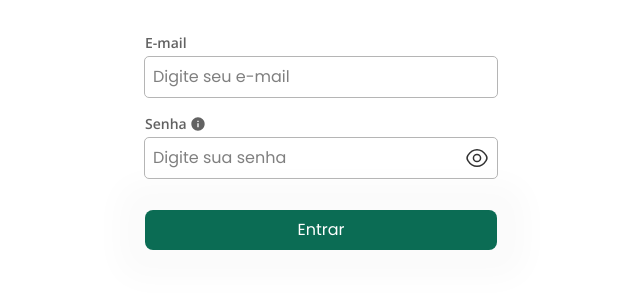
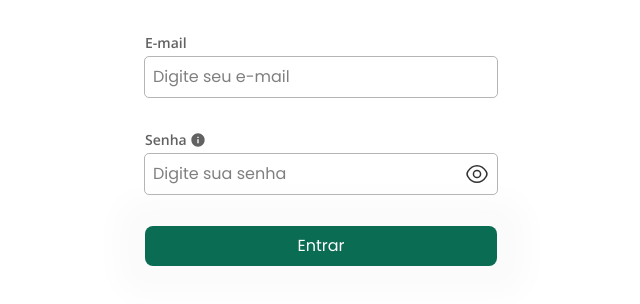
Before and after one commit to GabrielAlvesBM/onboard-guina, a React (Vite) app: page /auth/login in a window 1280 px wide. Shown: the top 304 px of the page, without its empty margins (319-959 px from the left). Built offline with nearby package versions, Linux system fonts and the light colour scheme.

Commit message:
refactor: change the way to apply the fields

```diff
--- a/src/app/modules/auth/login.page.tsx
+++ b/src/app/modules/auth/login.page.tsx
@@ -1,15 +1,21 @@
 import Form from "../../../atomic/org.form/form.component";
 import { loginSchema, LoginData } from "../../../atomic/org.form/form.schemas";
-import { Fields } from "../../../atomic/shared/types";
+import {
+  TextFormFields,
+  PasswordFormFields,
+} from "../../../atomic/mol.input-fields";
 
 const LoginPage = () => {
-  const fields: Fields<LoginData>[] = [
+  const emailFields = [
     {
       name: "email",
       label: "E-mail",
       type: "email",
       placeholder: "Digite seu e-mail",
     },
+  ];
+
+  const passwordFields = [
     {
       name: "password",
       label: "Senha",
@@ -25,12 +31,10 @@ const LoginPage = () => {
 
   return (
     <main className="flex gap-2xs w-full max-w-[400px] m-auto">
-      <Form
-        schema={loginSchema}
-        fields={fields}
-        onSubmit={handleSubmit}
-        buttonLabel="Entrar"
-      />
+      <Form schema={loginSchema} onSubmit={handleSubmit} buttonLabel="Entrar">
+        <TextFormFields fields={emailFields} />
+        <PasswordFormFields fields={passwordFields} />
+      </Form>
     </main>
   );
 };
--- /dev/null
+++ b/src/atomic/mol.input-fields/index.ts
@@ -0,0 +1,4 @@
+export {
+  PasswordFormFields,
+  TextFormFields,
+} from "./input-fields.component";
--- /dev/null
+++ b/src/atomic/mol.input-fields/input-fields.component.tsx
@@ -0,0 +1,68 @@
+import { FC } from "react";
+import TextInput from "../atm.text-input";
+import PasswordInput from "../atm.password-input";
+import { useFormContext } from "react-hook-form";
+import { FormFieldsProps } from "../shared/types";
+
+// Componente para campos de texto
+export const TextFormFields: FC<FormFieldsProps> = ({ fields }) => {
+  const {
+    register,
+    formState: { errors },
+  } = useFormContext();
+
+  return (
+    <div className="flex flex-col gap-xs">
+      {fields.map((field) => (
+        <TextInput
+          key={field.name}
+          label={field.label}
+          type={field.type || "text"}
+          placeholder={field.placeholder}
+          status={errors[field.name] ? "error" : field.status}
+          infoIcon={field.infoIcon}
+          {...register(field.name)}
+          caption={
+            errors[field.name]
+              ? {
+                  text: errors[field.name]?.message as string,
+                  status: "error",
+                }
+              : undefined
+          }
+        />
+      ))}
+    </div>
+  );
+};
+
+// Componente para campos de senha
+export const PasswordFormFields: FC<FormFieldsProps> = ({ fields }) => {
+  const {
+    register,
+    formState: { errors },
+  } = useFormContext();
+
+  return (
+    <div className="flex flex-col gap-xs">
+      {fields.map((field) => (
+        <PasswordInput
+          key={field.name}
+          label={field.label}
+          placeholder={field.placeholder}
+          status={errors[field.name] ? "error" : field.status}
+          infoIcon={field.infoIcon}
+          {...register(field.name)}
+          caption={
+            errors[field.name]
+              ? {
+                  text: errors[field.name]?.message as string,
+                  status: "error",
+                }
+              : undefined
+          }
+        />
+      ))}
+    </div>
+  );
+};
--- a/src/atomic/org.form/form.component.tsx
+++ b/src/atomic/org.form/form.component.tsx
@@ -1,4 +1,3 @@
-import FormFields from "../mol.form-fields";
 import Button from "../atm.button";
 import { FormProvider, useForm, FieldValues } from "react-hook-form";
 import { zodResolver } from "@hookform/resolvers/zod";
@@ -6,9 +5,9 @@ import { FormProps } from "../shared/types";
 
 const Form = <T extends FieldValues>({
   schema,
-  fields,
   onSubmit,
   buttonLabel = "Enviar",
+  children,
 }: FormProps<T>) => {
   const methods = useForm<T>({
     resolver: zodResolver(schema),
@@ -20,7 +19,7 @@ const Form = <T extends FieldValues>({
         onSubmit={methods.handleSubmit(onSubmit)}
         className="flex flex-col gap-md w-full px-sm"
       >
-        <FormFields fields={fields} />
+        {children}
 
         <Button type="submit">{buttonLabel}</Button>
       </form>
--- a/src/atomic/shared/types.ts
+++ b/src/atomic/shared/types.ts
@@ -105,9 +105,9 @@ export interface FormFieldsProps {
 
 export interface FormProps<T> {
   schema: ZodType<T>;
-  fields: Readonly<Fields<T>[]>;
   onSubmit: (data: T) => void;
   buttonLabel?: string;
+  children?: ReactNode;
 }
 
 export interface ShowSvgProps {
```
